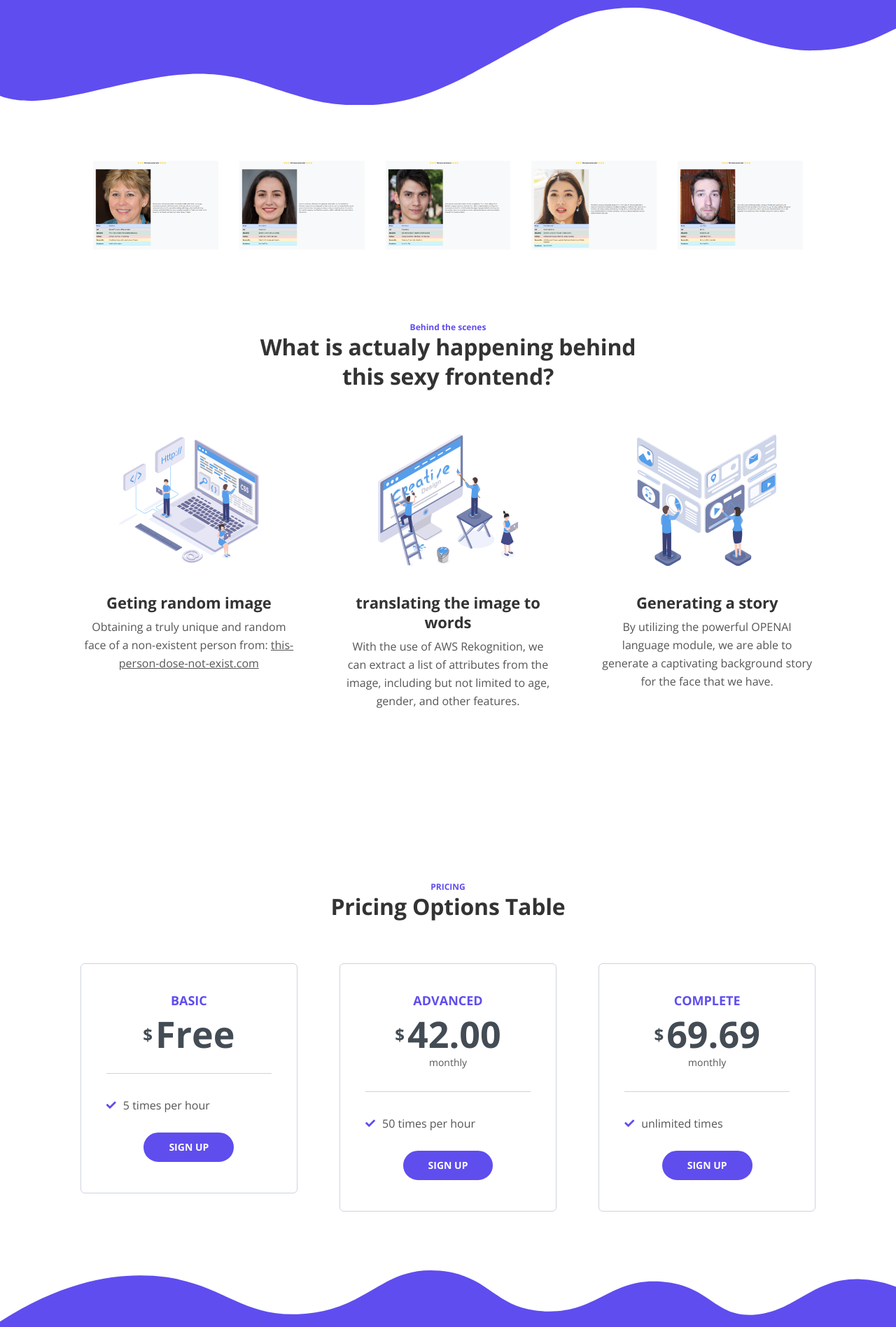
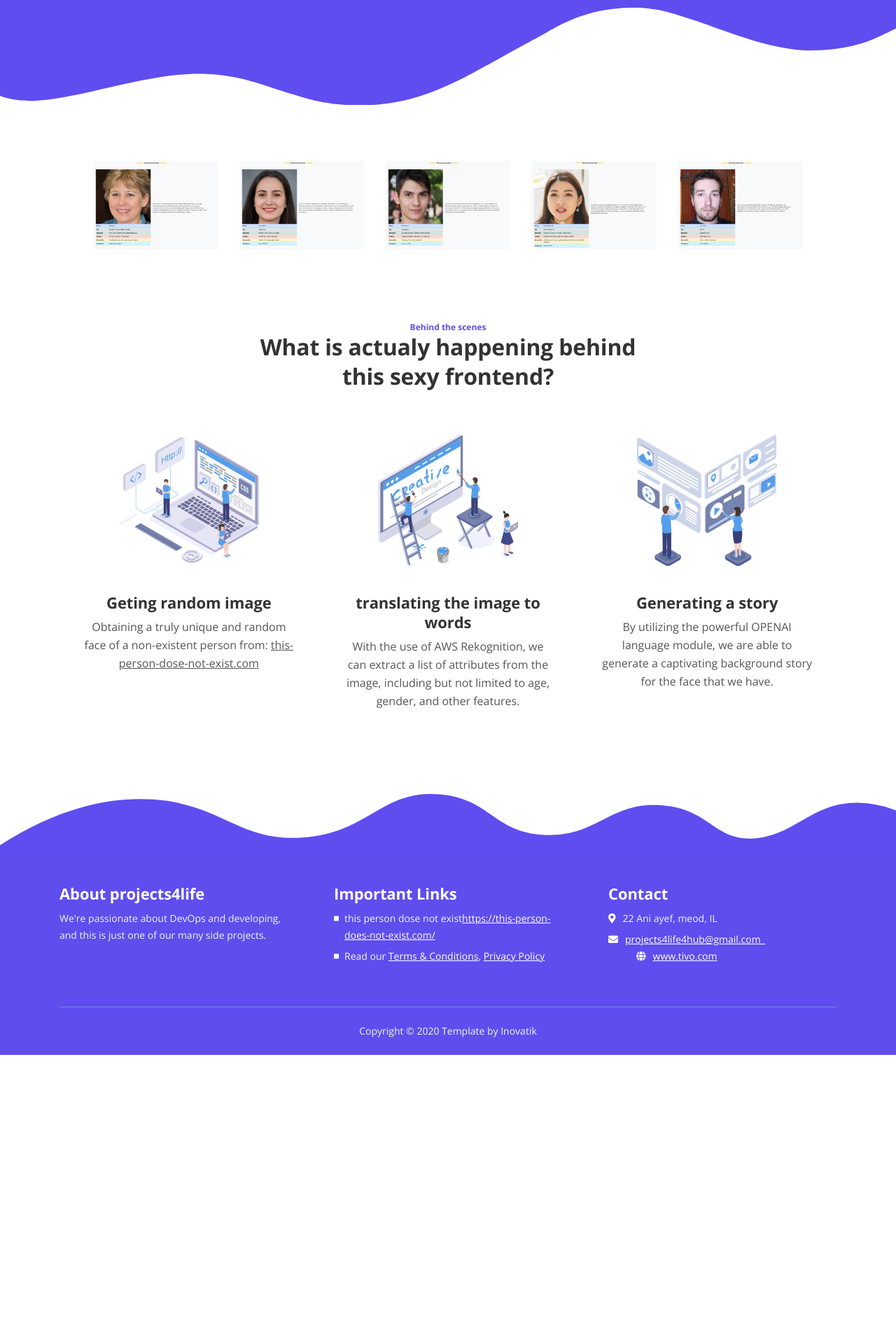
Before and after one commit to projects4life/personegenerator, a Flask app: page / in a window 1280 px wide. Shown: the part 721-2618 px from the top of the page at 70% size. After the commit the page ends 2229 px from the top, so only its background shows below. Run offline with Flask 2, Linux system fonts and the light colour scheme; parts of the project's set-up code (start-up, migrations or seed data) failed here and were passed over; some libraries are stand-ins or nearby versions.

Commit message:
remove pricing

```diff
--- a/templates/index.html
+++ b/templates/index.html
@@ -202,83 +202,6 @@
     </div> <!-- end of cards-1 -->
     <!-- end of description -->
 
-    <!-- Pricing -->
-    <div id="pricing" class="cards-2">
-        <div class="container">
-            <div class="row">
-                <div class="col-lg-12">
-                    <div class="above-heading">PRICING</div>
-                    <h2 class="h2-heading">Pricing Options Table</h2>
-                </div> <!-- end of col -->
-            </div> <!-- end of row -->
-            <div class="row">
-                <div class="col-lg-12">
-
-                    <!-- Card-->
-                    <div class="card">
-                        <div class="card-body">
-                            <div class="card-title">BASIC</div>
-                            <div class="price"><span class="currency">$</span><span class="value">Free</span></div>
-                            <div class="divider"></div>
-                            <ul class="list-unstyled li-space-lg">
-                                <li class="media">
-                                    <i class="fas fa-check"></i><div class="media-body">5 times per hour</div>
-                                </li>
-                            </ul>
-                            <div class="button-wrapper">
-                                <a class="btn-solid-reg page-scroll" href="sign-up.html">SIGN UP</a>
-                            </div>
-                        </div>
-                    </div> <!-- end of card -->
-                    <!-- end of card -->
-
-                    <!-- Card-->
-                    <div class="card">
-                        <div class="card-body">
-                            <div class="card-title">ADVANCED</div>
-                            <div class="price"><span class="currency">$</span><span class="value">42.00</span></div>
-                            <div class="frequency">monthly</div>
-                            <div class="divider"></div>
-                            <ul class="list-unstyled li-space-lg">
-                                <li class="media">
-                                    <i class="fas fa-check"></i><div class="media-body">50 times per hour</div>
-                                </li>
-                            </ul>
-                            <div class="button-wrapper">
-                                <a class="btn-solid-reg page-scroll" href="sign-up.html">SIGN UP</a>
-                            </div>
-                        </div>
-                    </div> <!-- end of card -->
-                    <!-- end of card -->
-
-                    <!-- Card-->
-                    <div class="card">
-                        <!--<div class="label">
-                            <p class="best-value">Best Value</p>
-                        </div> -->
-                        <div class="card-body">
-                            <div class="card-title">COMPLETE</div>
-                            <div class="price"><span class="currency">$</span><span class="value">69.69</span></div>
-                            <div class="frequency">monthly</div>
-                            <div class="divider"></div>
-                            <ul class="list-unstyled li-space-lg">
-                                <li class="media">
-                                    <i class="fas fa-check"></i><div class="media-body">unlimited times</div>
-                                </li>
-                            </ul>
-                            <div class="button-wrapper">
-                                <a class="btn-solid-reg page-scroll" href="sign-up.html">SIGN UP</a>
-                            </div>
-                        </div>
-                    </div> <!-- end of card -->
-                    <!-- end of card -->
-
-                </div> <!-- end of col -->
-            </div> <!-- end of row -->
-        </div> <!-- end of container -->
-    </div> <!-- end of cards-2 -->
-    <!-- end of pricing -->
-
 
     <!-- Footer -->
     <svg class="footer-frame" data-name="Layer 2" xmlns="http://www.w3.org/2000/svg" preserveAspectRatio="none" viewBox="0 0 1920 79"><defs><style>.cls-2{fill:#5f4def;}</style></defs><title>footer-frame</title><path class="cls-2" d="M0,72.427C143,12.138,255.5,4.577,328.644,7.943c147.721,6.8,183.881,60.242,320.83,53.737,143-6.793,167.826-68.128,293-60.9,109.095,6.3,115.68,54.364,225.251,57.319,113.58,3.064,138.8-47.711,251.189-41.8,104.012,5.474,109.713,50.4,197.369,46.572,89.549-3.91,124.375-52.563,227.622-50.155A338.646,338.646,0,0,1,1920,23.467V79.75H0V72.427Z" transform="translate(0 -0.188)"/></svg>
```
